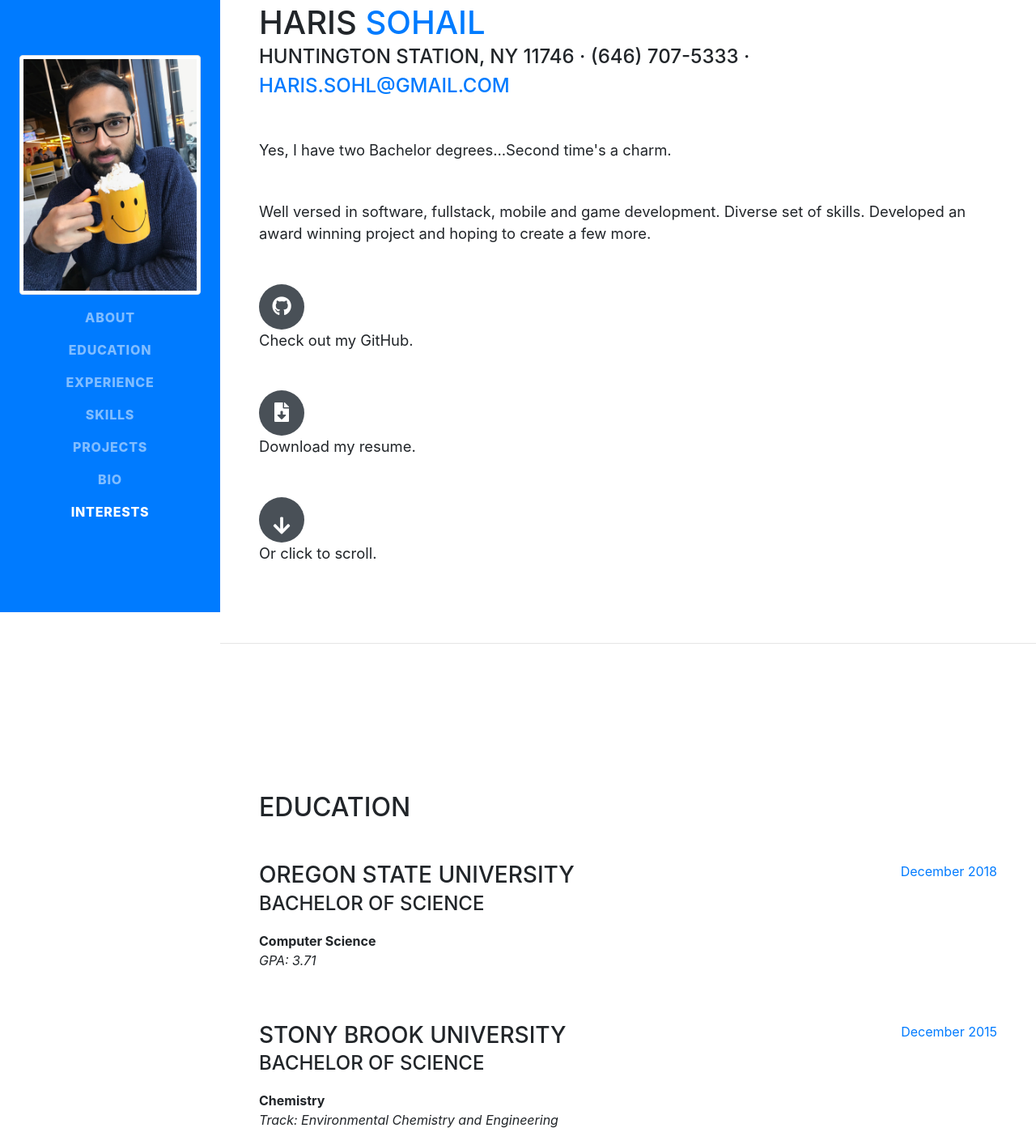
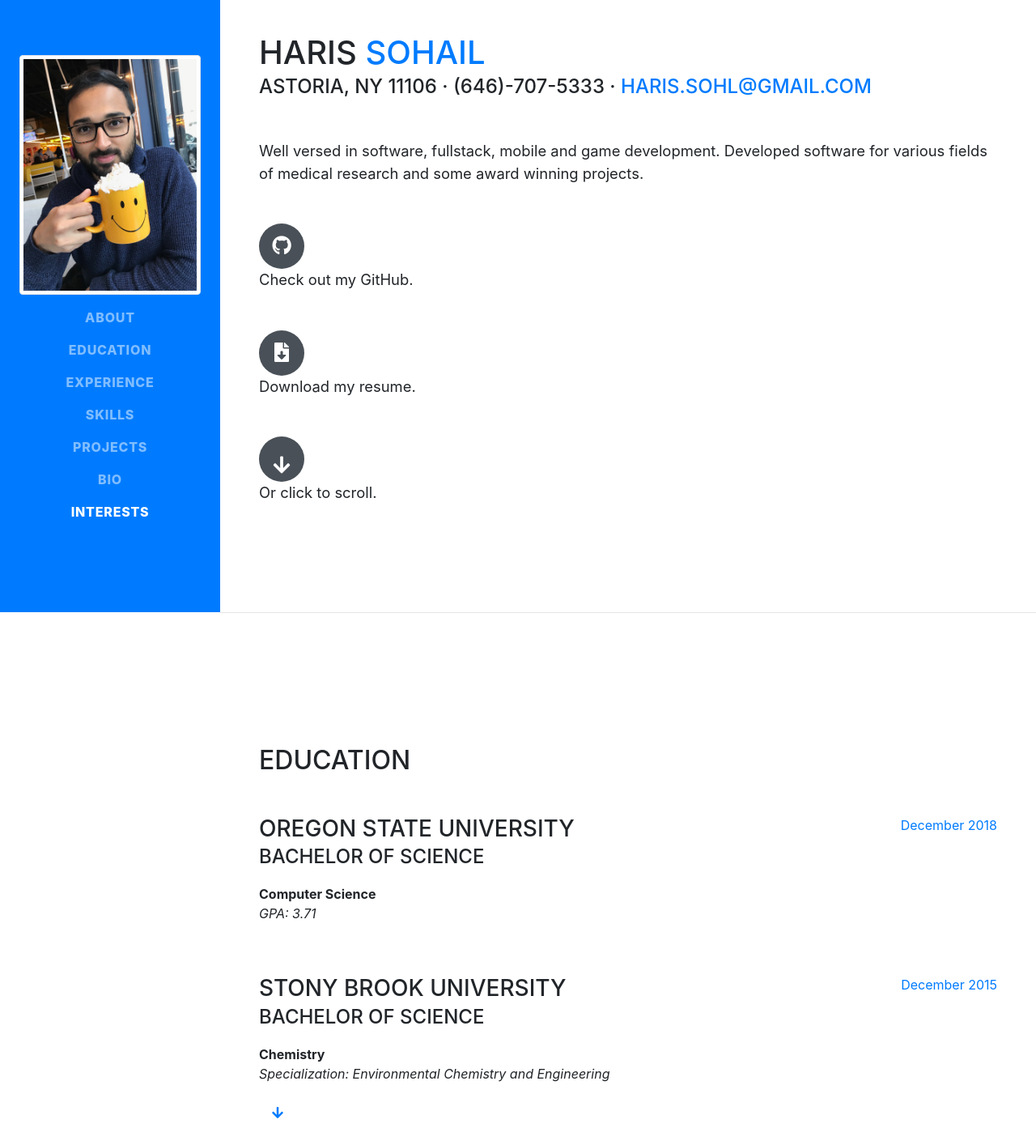
Before and after one commit to Ha-So/Portfolio, a website with bundled scripts: page index.html in a window 1280 px wide. Shown: the part 44-1458 px from the top of the page at 81% size. Built offline with nearby package versions, Linux system fonts and the light colour scheme; a web font is replaced by a local one.

Commit message:
Update Icons

```diff
--- a/index.html
+++ b/index.html
@@ -81,12 +81,12 @@
           <h1 class="mb-0">Haris
             <span class="text-primary">Sohail</span>
           </h1>
-          <div class="subheading mb-5">Huntington Station, NY 11746 · (646) 707-5333 ·
+          <div class="subheading mb-5">Astoria, NY 11106 · (646)-707-5333 ·
             <a href="mailto:Haris.Sohl@gmail.com">Haris.Sohl@gmail.com</a>
           </div>
-          <p class="lead mb-5">Yes, I have two Bachelor degrees...Second time's a charm.</p>
+          <!--<p class="lead mb-5">Yes, I have two Bachelor degrees...Second time's a charm.</p>-->
 <p class="lead mb-5">
-Well versed in software, fullstack, mobile and game development. Diverse set of skills. Developed an award winning project and hoping to create a few more.
+Well versed in software, fullstack, mobile and game development. Developed software for various fields of medical research and some award winning projects.
 </p>
 
 
@@ -134,13 +134,15 @@
              <h3 class="mb-0">Stony Brook University</h3>
               <div class="subheading mb-3">Bachelor of Science</div>
               <div><b>Chemistry</b></div>
-              <p><i>Track: Environmental Chemistry and Engineering</i></p>
+              <p><i>Specialization: Environmental Chemistry and Engineering</i></p>
             </div>
             <div class="resume-date text-md-right">
               <span class="text-primary">December 2015</span>
             </div>
           </div>
-
+          <a class="nav-link js-scroll-trigger" href="#experience">
+            <i class="fas fa-arrow-down"></i>
+           </a>
         </div>
       </section>
 
```
